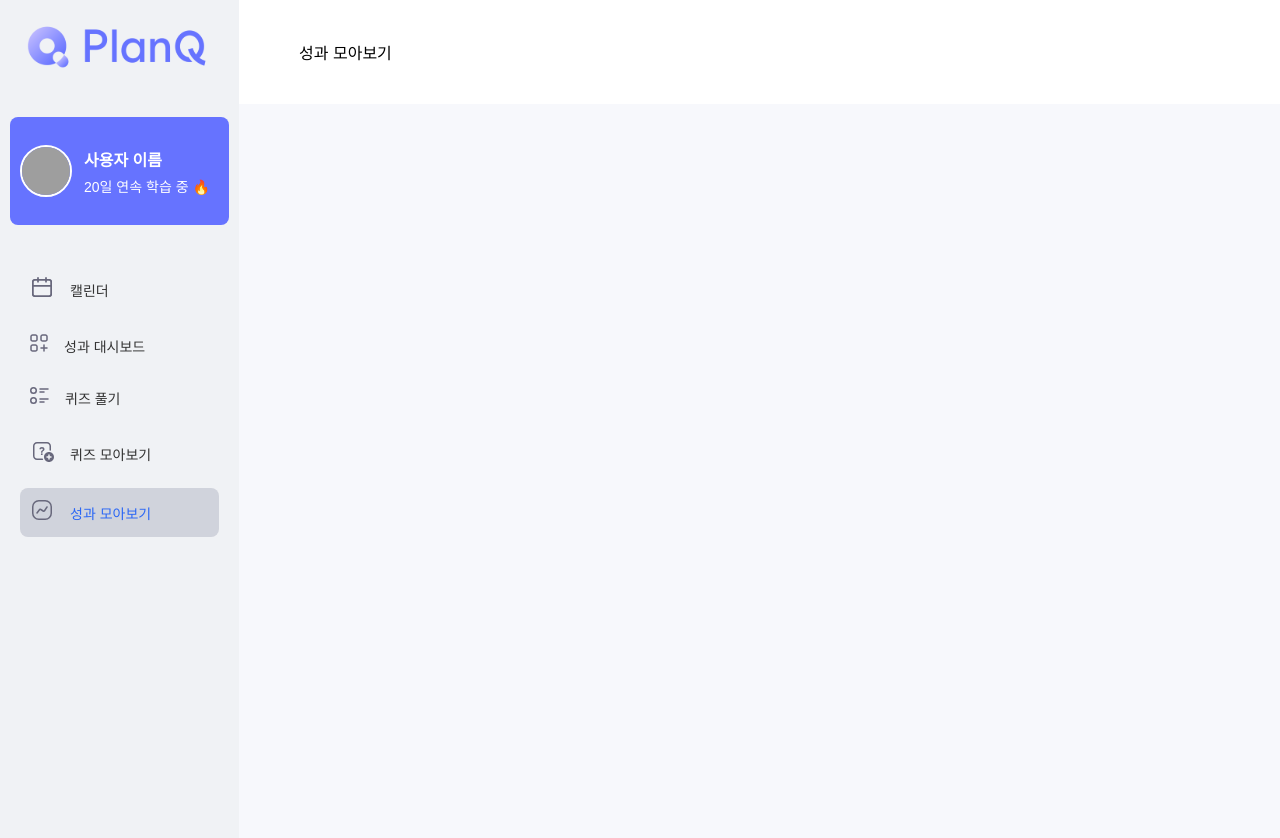
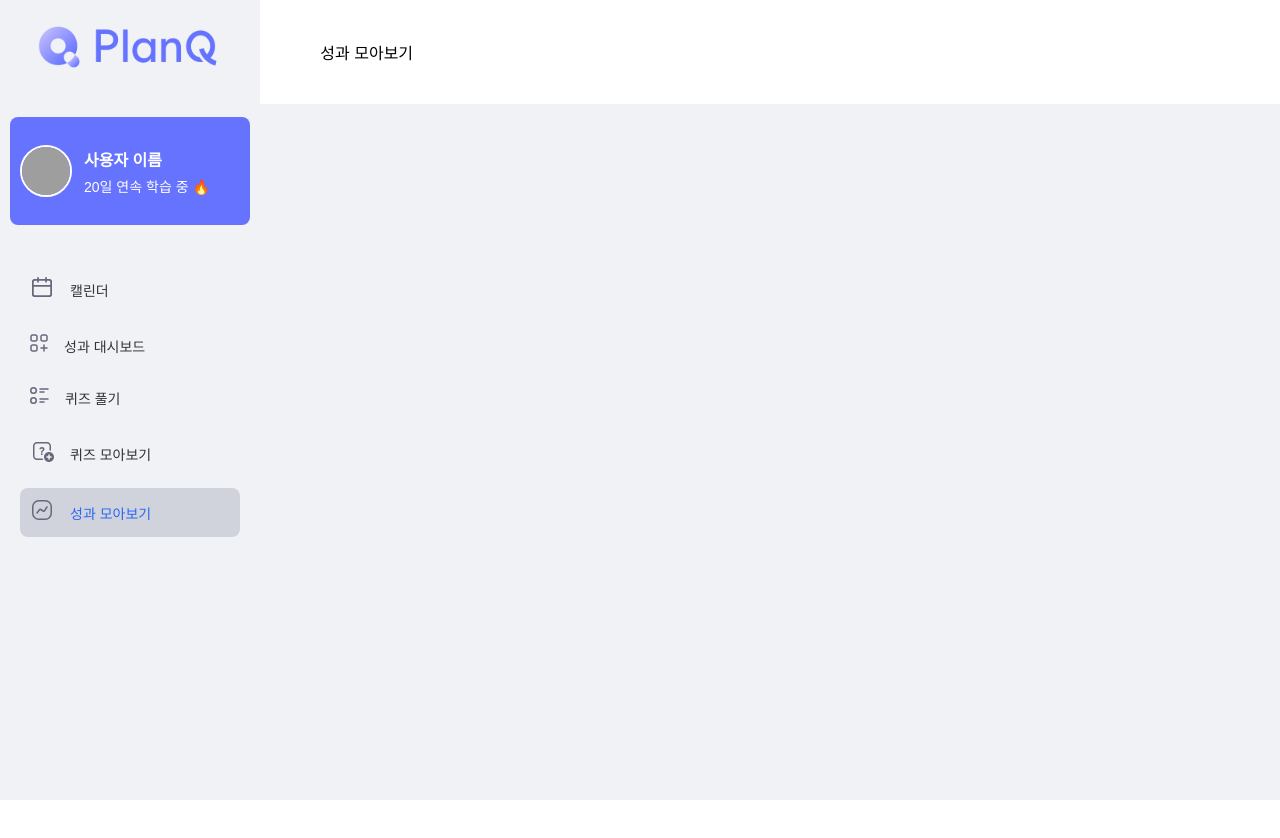
Before and after one commit to PlanQ-FE-Organization/PlanQ-FrontEnd, a React (Create React App) app in the folder planq_frontend/: page /achievement-collection in a window 1280 px wide. After the commit the page ends 800 px from the top, so only its background shows below. Built offline with nearby package versions, Linux system fonts and the light colour scheme; grey boxes are pictures that could not be loaded.

Commit message:
fix : "Layout 컴포넌트 여백 수정"
Layout 관련 디자인 수정
달력 컴포넌트가 길어짐에 따라 생기는 색이 다르게 보이는 여백 문제 해결
Related to : #3

```diff
--- a/planq_frontend/src/page/calendar/calendar_grid/CalendarGrid.scss
+++ b/planq_frontend/src/page/calendar/calendar_grid/CalendarGrid.scss
@@ -4,6 +4,9 @@
   grid-gap: 10px;
   position: relative;
   grid-auto-rows: 100px; // 세로 크기 자동 조정
+  width: 100%;
+  // box-sizing: border-box;
+  flex-grow: 1;
 
   .calendar-cell {
     width: 100px; // 원하는 크기에 맞게 조정
--- a/planq_frontend/src/styles/layout/_sidebar.scss
+++ b/planq_frontend/src/styles/layout/_sidebar.scss
@@ -1,8 +1,8 @@
 //// src/scss/sidebar.scss
 
 ._sidebar {
-  width: 250px;
-  height: 100vh;
+  width: 300px;
+  height: 100%;
   background-color: #f0f2f5; // Sidebar background
   padding: 20px;
   display: flex;
--- a/planq_frontend/src/styles/layout/layout.scss
+++ b/planq_frontend/src/styles/layout/layout.scss
@@ -2,7 +2,8 @@
   display: flex;
   min-height: 100vh;
   width: 100%;
-  background-color: #f7f8fc;
+  align-items: stretch;
+  background-color: #f0f2f5;
 
   .layout__content {
     display: flex;
```
